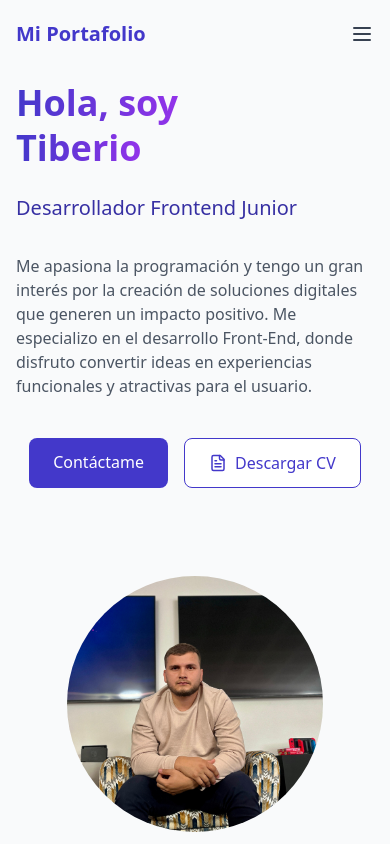
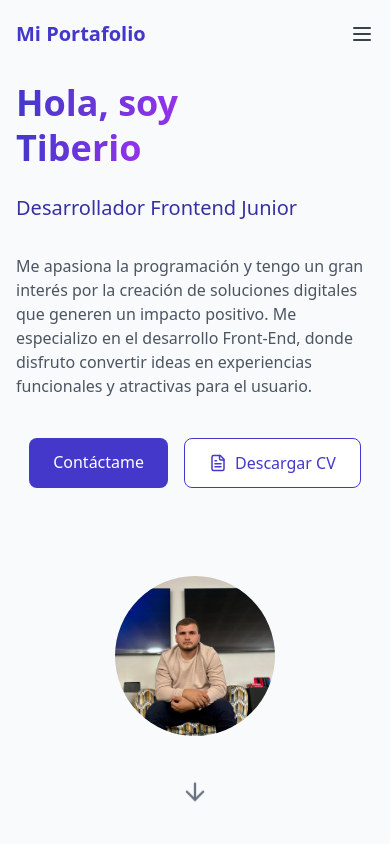
Before and after one commit to Tiberioc17/Mi-Portfolio, a React (Vite) app: page / in a window 390 px wide. Shown: the top 844 px of the page. Built offline with nearby package versions, Linux system fonts and the light colour scheme.

Commit message:
fix: correct attribution text in footer and simplify image structure in hero section

```diff
--- a/src/components/Footer.tsx
+++ b/src/components/Footer.tsx
@@ -55,7 +55,7 @@ const Footer: React.FC = () => {
           </p>
 
           <p className="text-gray-400 text-sm flex items-center">
-            By por Tiberio Carvajal
+            By Tiberio Carvajal
           </p>
         </div>
       </div>
--- a/src/components/Hero.tsx
+++ b/src/components/Hero.tsx
@@ -50,14 +50,12 @@ const Hero: React.FC = () => {
           </div>
 
           <div className="md:w-1/2 flex justify-center animate-fade-in-delay-2">
-            <div className="relative">
-              <div className="w-64 h-64 md:w-80 md:h-80 rounded-full overflow-hidden">
+  <div className="relative w-40 h-40 sm:w-56 sm:h-56 md:w-80 md:h-80 rounded-full overflow-hidden">
     <img
       src="./public/photo2.jpeg"
       alt="portada"
       className="w-full h-full object-cover"
     />
-              </div>
   </div>
 </div>
         </div>
```
Lines whose indentation alone changed are shown as unchanged.
